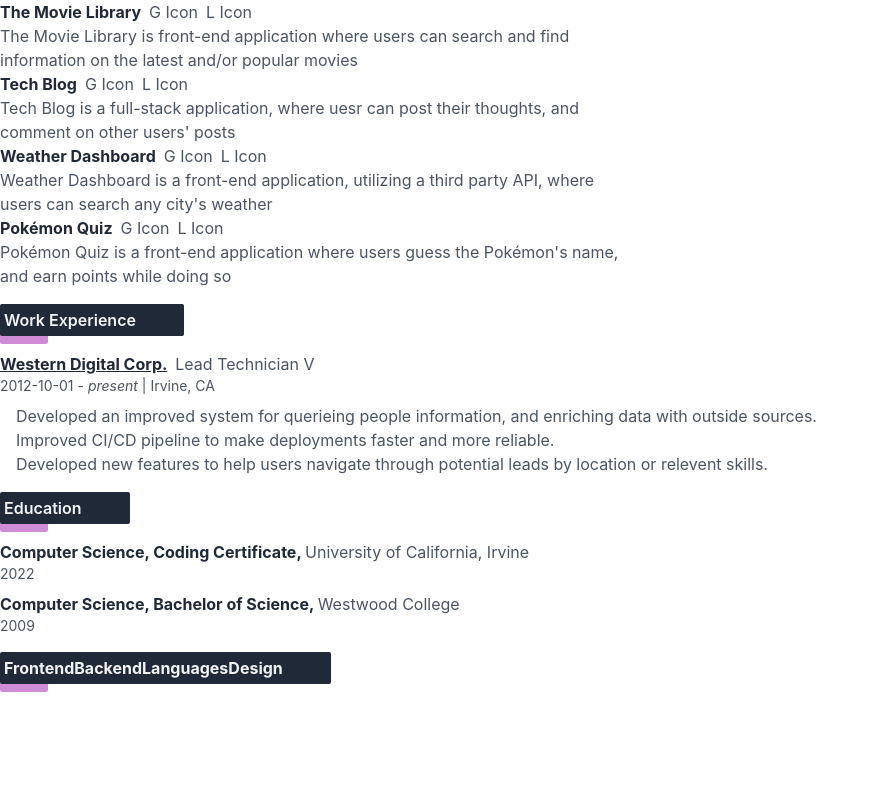
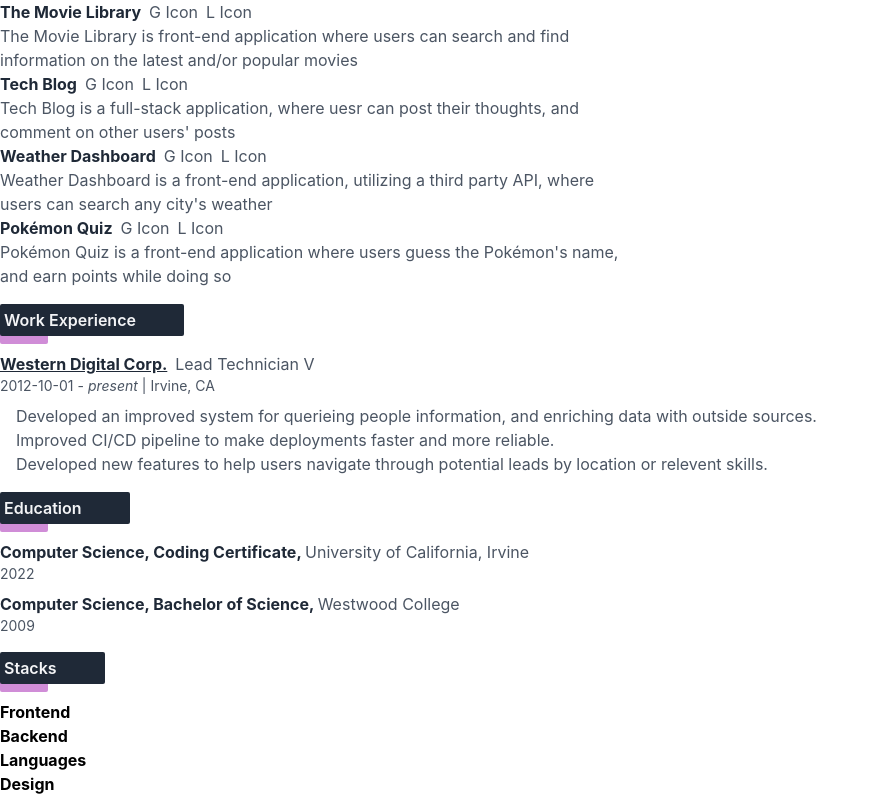
Before and after one commit to brianalegre/Resume, a React (Create React App) app: page / in a window 1280 px wide. Shown: the part 488-1284 px from the top of the page, without its empty margins (0-879 px from the left). Before the commit the page ends 1188 px from the top, so only its background shows below. Built offline with nearby package versions, Linux system fonts and the light colour scheme.

Commit message:
Fixed display of Stacks

```diff
--- a/src/components/Stacks.js
+++ b/src/components/Stacks.js
@@ -28,11 +28,11 @@
         <div>
             <div className="flex my-4 relative">
                 <p className="font-semibold text-left z-20 bg-gray-800 rounded-sm p-1 pr-12 text-gray-100 flex items-center justify-center">
-                    {stacksList}
+                    Stacks
                 </p>
                 <div className="bg-fuchsia-700 absolute bg-opacity-50 w-12 top-4 z-10 h-6 rounded-sm"></div>
             </div>
-
+            {stacksList}
         </div>
 
     )
```
